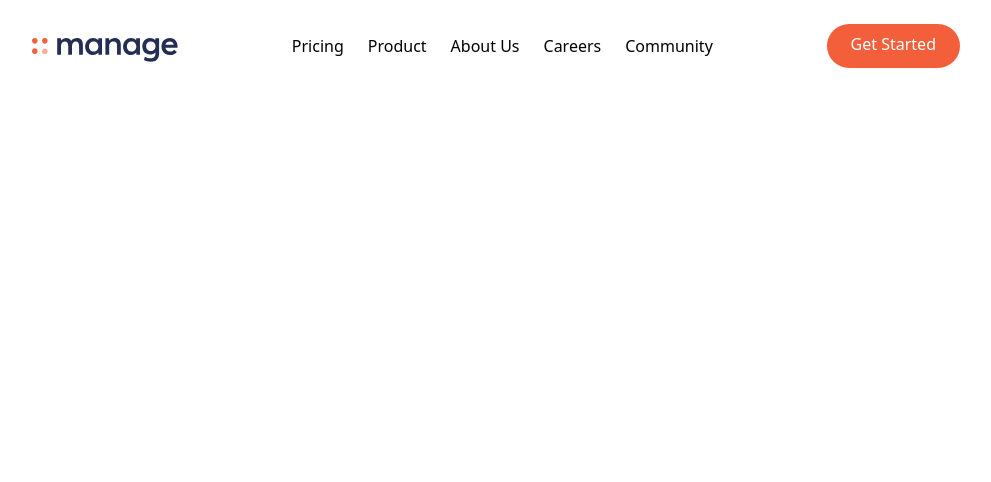
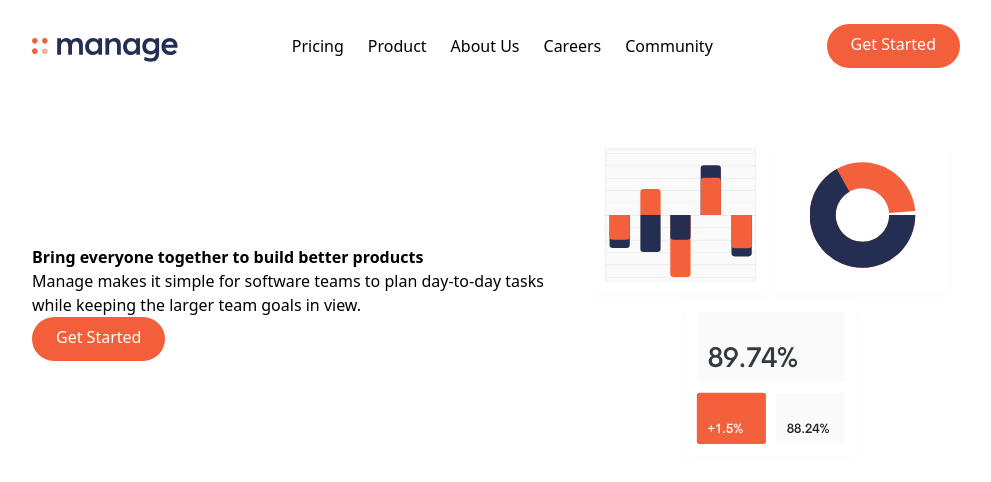
Before and after one commit to HadiTanumand/Allocation_Budget, a website: page index.html in a window 1280 px wide. Shown: the whole page, without its empty margins (144-1135 px from the left). Drawn offline with Linux system fonts and the light colour scheme.

Commit message:
add hero section

```diff
--- a/index.html
+++ b/index.html
@@ -57,5 +57,37 @@
     </div>
   </nav>
 
+      <!-- Hero Section -->
+      <section id="hero">
+        <!-- Flex Container -->
+        <div
+          class="container flex flex-col-reverse items-center px-6 mx-auto mt-10 space-y-0 md:space-y-0 md:flex-row"
+        >
+          <!-- Left item -->
+          <div class="flex flex-col mb-32 space-y-12 md:w-1/2">
+            <h1
+              class="max-w-md text-4xl font-bold text-center md:text-5xl md:text-left"
+            >
+              Bring everyone together to build better products
+            </h1>
+            <p class="max-w-sm text-center text-darkGrayishBlue md:text-left mb-8">
+              Manage makes it simple for software teams to plan day-to-day tasks
+              while keeping the larger team goals in view.
+            </p>
+            <div class="flex justify-center md:justify-start ">
+              <a
+                href="#"
+                class="p-3 px-6 pt-2 text-white bg-brightRed rounded-full baseline hover:bg-brightRedLight"
+                >Get Started</a
+              >
+            </div>
+          </div>
+          <!-- Image -->
+          <div class="md:w-1/2">
+            <img src="img/illustration-intro.svg" alt="" />
+          </div>
+        </div>
+      </section>
+
 </body>
 </html>
```
